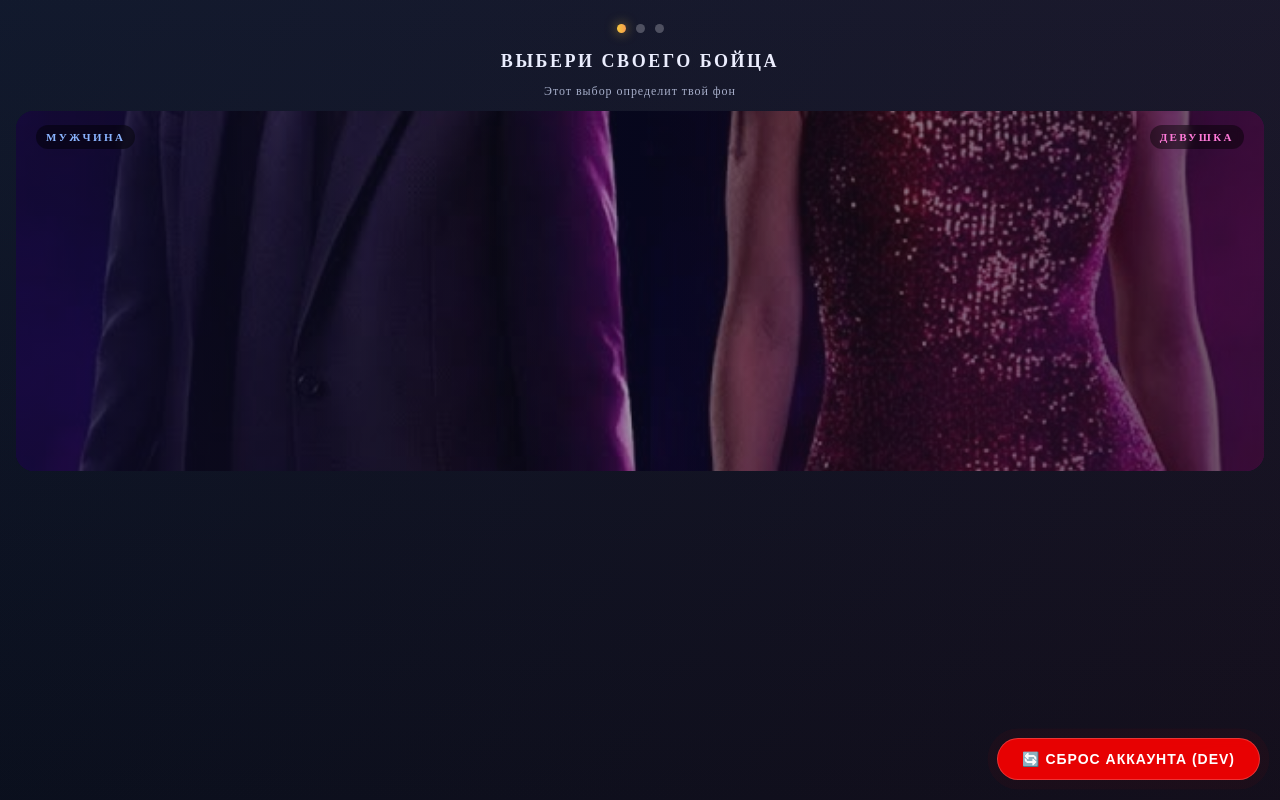
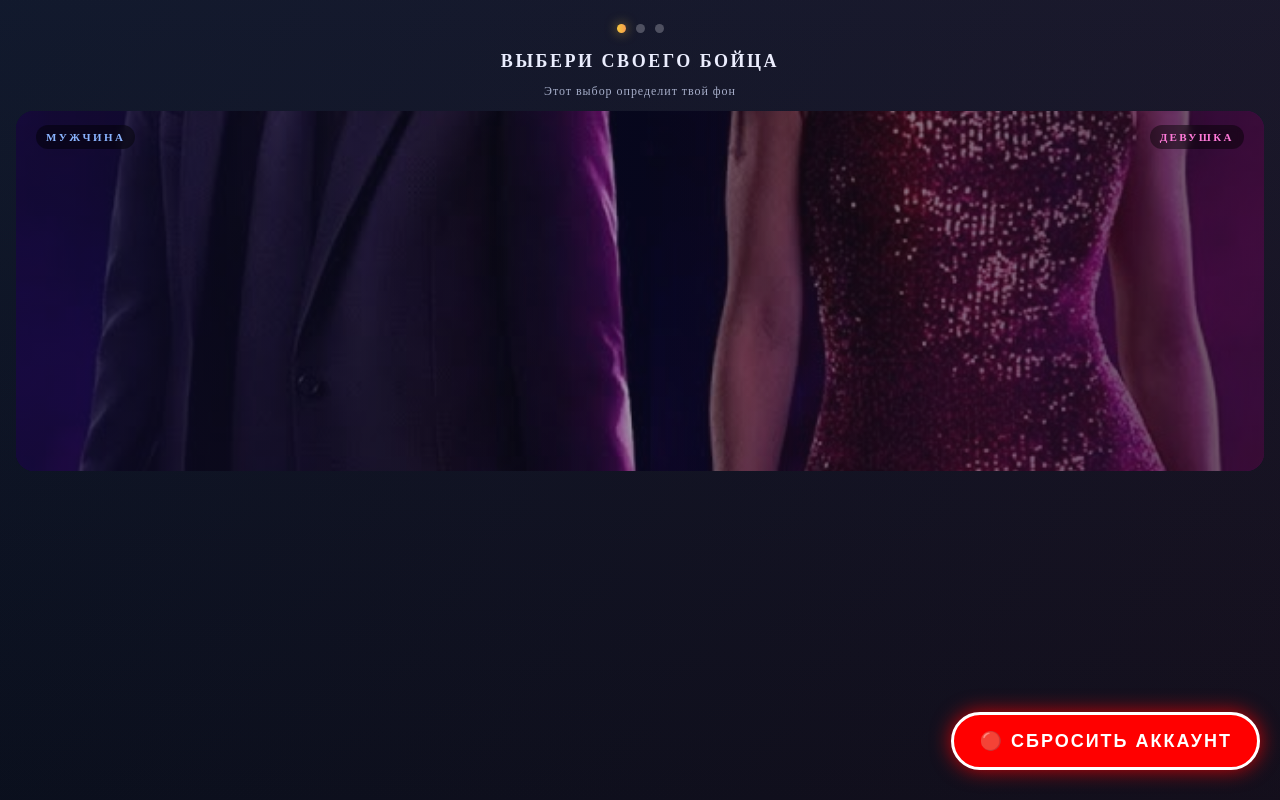
Before and after one commit to k8543986-stack/holostim, a plain HTML site: page index.html in a window 1280 px wide. Drawn offline with Linux system fonts and the light colour scheme.

Commit message:
Add files via upload

```diff
--- a/index.html
+++ b/index.html
@@ -183,9 +183,29 @@
 </div>
 
 <!-- ================= DEV КНОПКА СБРОСА ================= -->
-<button id="dev-reset-btn" class="dev-reset-btn pulse" onclick="window.resetAccount(); return false;">
-  🔄 СБРОС АККАУНТА (DEV)
-</button>
+<button id="dev-reset-btn" class="dev-reset-btn" onclick="window.resetAccount(); return false;" style="
+    position: fixed !important;
+    bottom: 30px !important;
+    right: 20px !important;
+    z-index: 999999 !important;
+    background: #ff0000 !important;
+    color: white !important;
+    border: 3px solid white !important;
+    border-radius: 50px !important;
+    padding: 15px 25px !important;
+    font-size: 18px !important;
+    font-weight: bold !important;
+    cursor: pointer !important;
+    box-shadow: 0 0 20px rgba(255,0,0,0.8) !important;
+    display: block !important;
+    width: auto !important;
+    height: auto !important;
+    opacity: 1 !important;
+    visibility: visible !important;
+    pointer-events: auto !important;
+    text-transform: uppercase;
+    letter-spacing: 2px;
+">🔴 СБРОСИТЬ АККАУНТ</button>
 
 <!-- ================= ПОДКЛЮЧЕНИЕ СКРИПТОВ ================= -->
 <script src="state.js"></script>
```
